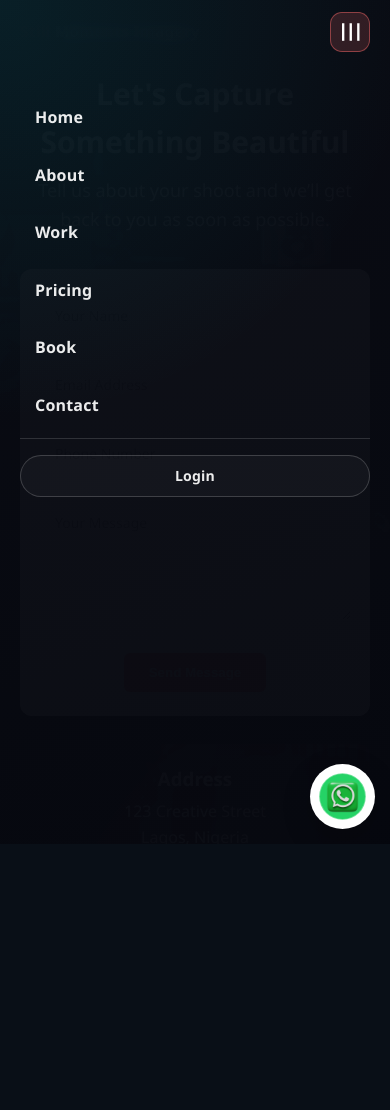
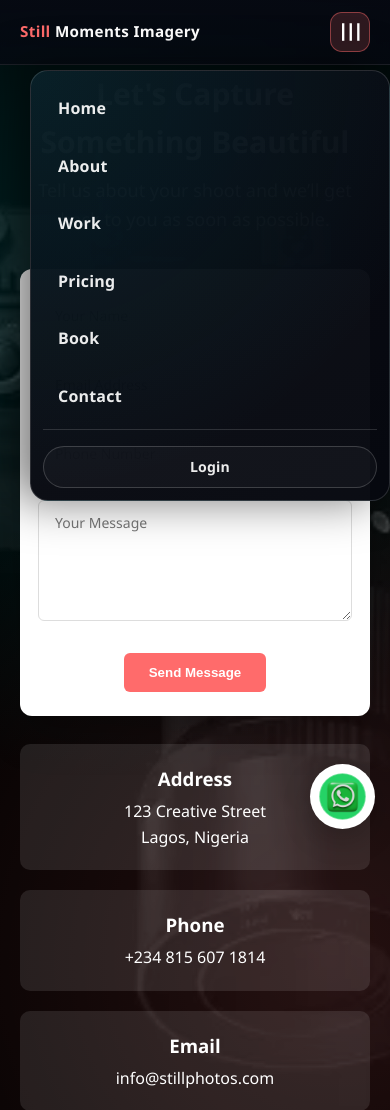
Before and after one commit to nwachukwuleo48-blip/photo_master, a Flask app: page /contact in a window 390 px wide, after a click that opens the changed part. Shown: the top 1110 px of the page. Before the commit the page ends 829 px from the top, so only its background shows below. Run offline with Flask 3, Linux system fonts and the light colour scheme.

Commit message:
Improve mobile animations, horizontal hero CTAs, and compact menu

```diff
--- a/static/css/style.css
+++ b/static/css/style.css
@@ -2931,13 +2966,15 @@ body.menu-open{
 
   .nav-links{
     position: fixed;
-    top: 0;
-    right: -100%;
-    width: min(84vw, 340px);
-    height: 100vh;
-    height: 100svh;
-    padding: 104px 20px 28px;
-    border-left: 1px solid rgba(255, 255, 255, 0.12);
+    top: 78px;
+    right: 14px;
+    width: min(84vw, 330px);
+    height: auto;
+    max-height: min(74vh, 520px);
+    max-height: min(74svh, 520px);
+    padding: 14px;
+    border: 1px solid rgba(255, 255, 255, 0.14);
+    border-radius: 20px;
     background:
       radial-gradient(700px circle at 0 0, rgba(0, 173, 181, 0.12), transparent 60%),
       linear-gradient(160deg, rgba(10, 12, 20, 0.98), rgba(6, 8, 15, 0.98));
@@ -2947,7 +2984,10 @@ body.menu-open{
     gap: 6px;
     box-shadow: -16px 0 46px rgba(0, 0, 0, 0.52);
     overflow-y: auto;
-    transition: right 280ms ease;
+    opacity: 0;
+    pointer-events: none;
+    transform: translateY(-12px) scale(0.98);
+    transition: opacity 220ms ease, transform 220ms ease;
     z-index: 1001;
   }
 
@@ -2975,7 +3015,9 @@ body.menu-open{
   }
 
   .nav-links.active{
-    right: 0;
+    opacity: 1;
+    pointer-events: auto;
+    transform: translateY(0) scale(1);
   }
 
   .auth-buttons{
@@ -3062,11 +3112,14 @@ body.menu-open{
   }
 
   .nav-links{
-    width: 100%;
+    top: 70px;
+    right: 3.5vw;
+    width: min(93vw, 360px);
     max-width: none;
-    border-left: 0;
-    border-radius: 0;
-    padding-top: 92px;
+    max-height: min(72vh, 470px);
+    max-height: min(72svh, 470px);
+    border-radius: 18px;
+    padding: 12px;
   }
 
   .hero-title{
```
Also changed, not shown: other parts of static/css/style.css (+55 -9 lines), static/js/main.js (+36 -0 lines).
